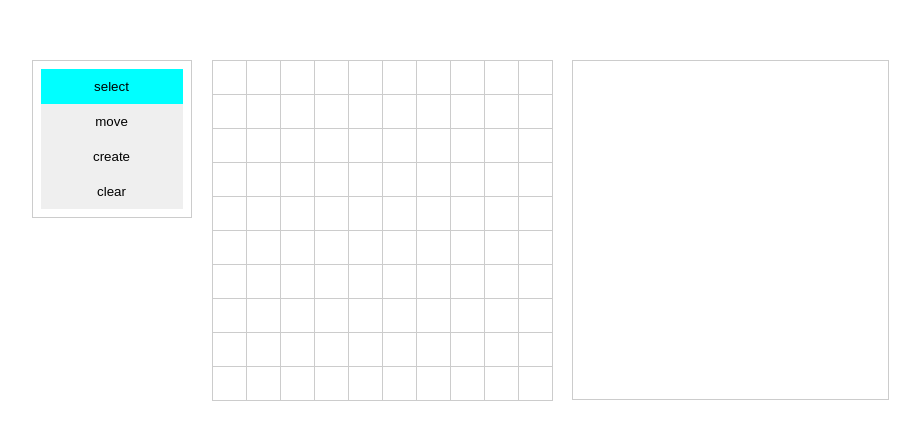
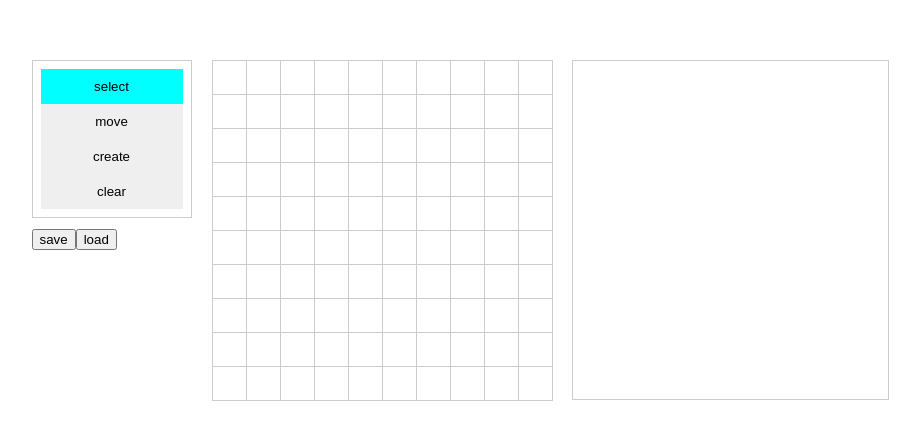
Before and after one commit to mikegreer/little-logic-react, a React (Create React App) app: page / in a window 1280 px wide. Shown: the part 110-550 px from the top of the page, without its empty margins (180-1100 px from the left). Built offline with nearby package versions, Linux system fonts and the light colour scheme.

Commit message:
beginning local storage and retreival of levels

```diff
--- a/src/index.js
+++ b/src/index.js
@@ -304,6 +304,25 @@ class Game extends React.Component {
 
     toolboxClick = (toolID) => {
         this.setState({currentTool: parseInt(toolID)});
+        if(toolID != 0){
+            this.setState({selectedCell: 0});
+
+        }
+    }
+
+    saveLevel = (level) => {
+        let levels = JSON.parse(localStorage.getItem('levels'));
+        if(levels === null){
+            levels = [];
+            localStorage.setItem('levels', JSON.stringify(levels));
+        }
+        levels.push(level);
+        localStorage.setItem('levels', JSON.stringify(levels));
+    }
+
+    loadLevel = () => {
+        const levels = JSON.parse(localStorage.getItem('levels'));
+        this.state = Object.assign(this.state, levels[levels.length]);
     }
 
     render() {
@@ -318,7 +337,8 @@ class Game extends React.Component {
                     currentlyAdding = {this.state.currentlyAdding}
                     setCreateType = {(type) => this.setCreateType(type)}
                 ></Toolbox>
-
+               <button onClick={() => this.saveLevel(this.state.level)}>save</button>
+               <button onClick={() => this.loadLevel()}>load</button>
             </div>
 
             <div className="level">
```
